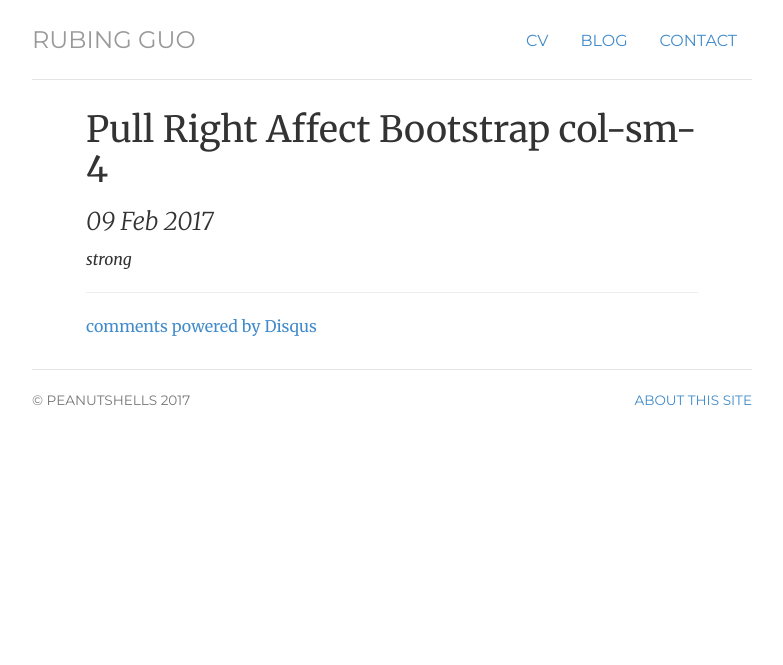
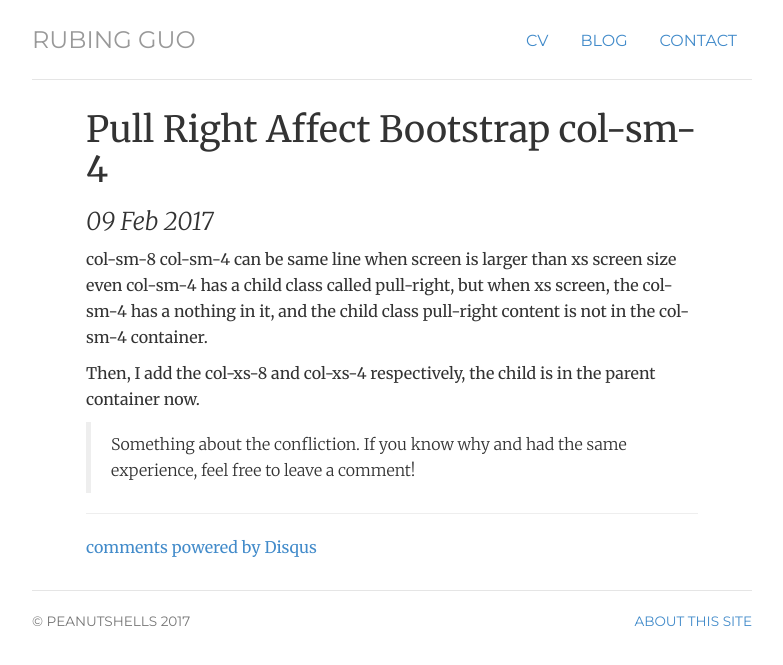
Before and after one commit to flower-joke/peanutshells.github.io, a Jekyll site: the page built from _posts/2017-02-09-pull-right-affect-bootstrap.md, in a window 1280 px wide. Shown: the top 665 px of the page, without its empty margins (248-1031 px from the left). Built offline with Jekyll 4.4.1, drawn with Linux system fonts in a browser that asks for light colours; nearby versions of some CDN libraries; our own code applies the rules of GitHub Pages for plain Markdown files; comment, search, counter and statistics services are not loaded.

Commit message:
Update 2017-02-09-pull-right-affect-bootstrap.md

```diff
--- a/_posts/2017-02-09-pull-right-affect-bootstrap.md
+++ b/_posts/2017-02-09-pull-right-affect-bootstrap.md
@@ -3,4 +3,8 @@ title: Pull Right Affect Bootstrap col-sm-4
 date: 2017-02-09
 ---
 
-*strong*
+col-sm-8 col-sm-4 can be same line when screen is larger than xs screen size even col-sm-4 has a child class called pull-right, but when xs screen, the col-sm-4 has a nothing in it, and the child class pull-right content is not in the col-sm-4 container.
+
+Then, I add the col-xs-8 and col-xs-4 respectively, the child is in the parent container now.
+
+> Something about the confliction. If you know why and had the same experience, feel free to leave a comment!
```
